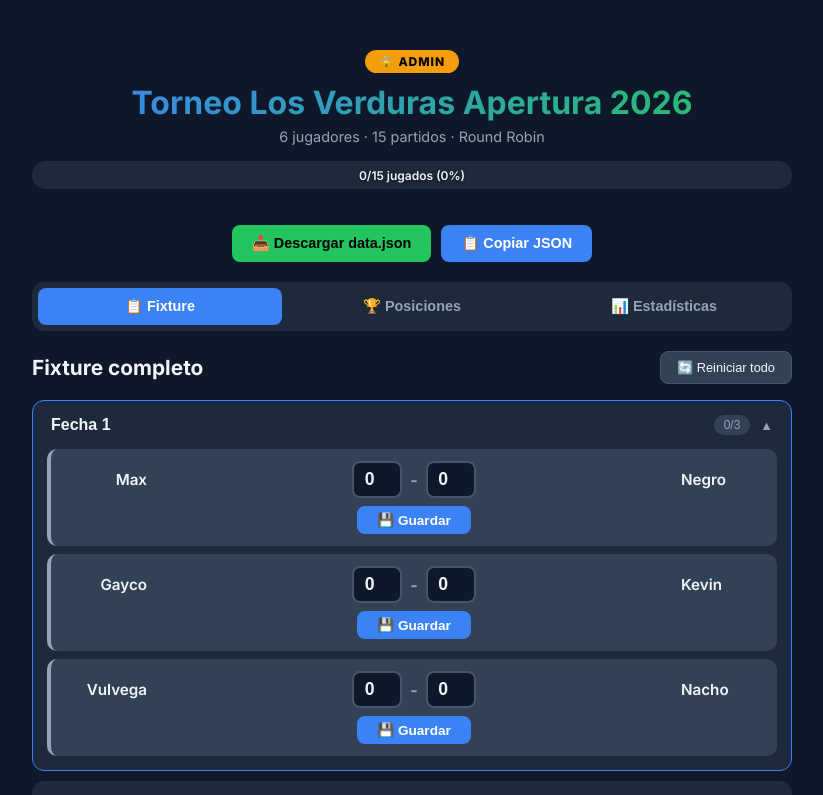
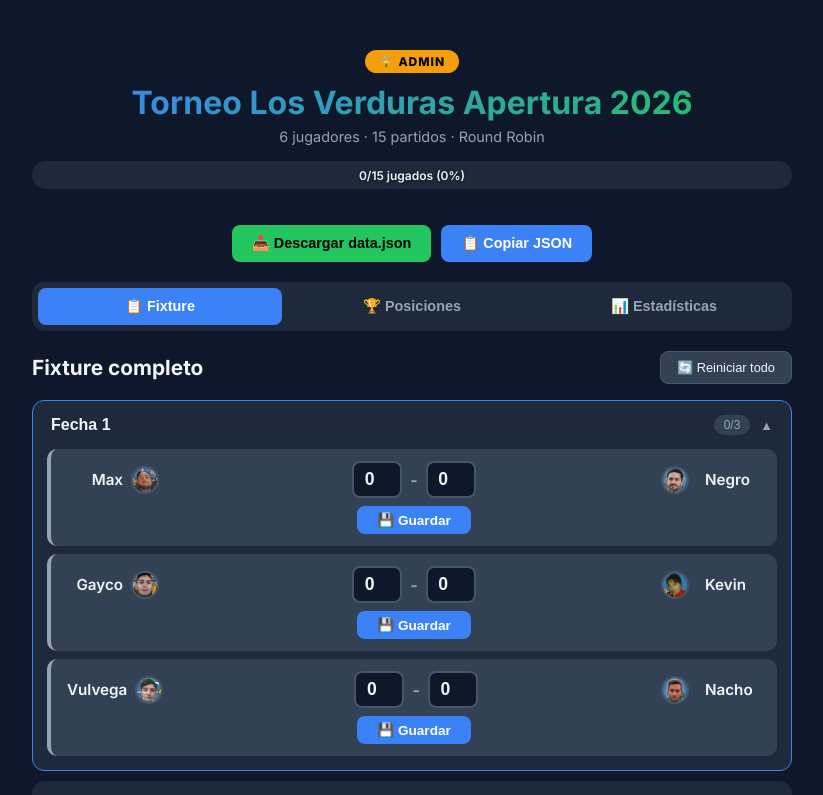
Before and after one commit to maxicopp/fixture-verdura, a Next.js app: page /verdura-admin in a window 1280 px wide. Shown: the top 795 px of the page, without its empty margins (228-1051 px from the left). Built offline with nearby package versions, Linux system fonts and the light colour scheme.

Commit message:
Add avatars to fixture and match cards, align teams properly

```diff
--- a/app/components/MatchDay.jsx
+++ b/app/components/MatchDay.jsx
@@ -41,9 +41,15 @@ function MatchCard({ match, onSave, onReset }) {
     return (
       <div className={`match-card played ${draw ? 'draw' : ''}`}>
         <div className="match-teams">
-          <span className={`team ${homeWin ? 'winner' : ''}`}>{match.home}</span>
+          <span className={`team team-home ${homeWin ? 'winner' : ''}`}>
+            {match.home}
+            <img src={`/players/${match.home.toLowerCase()}.png`} alt={match.home} className="avatar" />
+          </span>
           <span className="score">{match.homeGoals} - {match.awayGoals}</span>
-          <span className={`team ${awayWin ? 'winner' : ''}`}>{match.away}</span>
+          <span className={`team team-away ${awayWin ? 'winner' : ''}`}>
+            <img src={`/players/${match.away.toLowerCase()}.png`} alt={match.away} className="avatar" />
+            {match.away}
+          </span>
         </div>
         <div className="match-actions">
           <button className="btn-sm" onClick={() => setEditing(true)}>✏️</button>
@@ -56,7 +62,10 @@ function MatchCard({ match, onSave, onReset }) {
   return (
     <div className="match-card pending">
       <div className="match-teams">
-        <span className="team">{match.home}</span>
+        <span className="team team-home">
+          {match.home}
+          <img src={`/players/${match.home.toLowerCase()}.png`} alt={match.home} className="avatar" />
+        </span>
         <div className="score-input">
           <input
             type="number"
@@ -74,7 +83,10 @@ function MatchCard({ match, onSave, onReset }) {
             onChange={e => setAg(e.target.value)}
           />
         </div>
-        <span className="team">{match.away}</span>
+        <span className="team team-away">
+          <img src={`/players/${match.away.toLowerCase()}.png`} alt={match.away} className="avatar" />
+          {match.away}
+        </span>
       </div>
       <div className="match-actions">
         <button className="btn-save" onClick={handleSave}>💾 Guardar</button>
--- a/app/globals.css
+++ b/app/globals.css
@@ -175,10 +175,19 @@ body {
 .team {
   font-weight: 600;
   font-size: 0.95rem;
-  min-width: 80px;
+  min-width: 100px;
+  display: flex;
+  align-items: center;
+  gap: 8px;
 }
-.team:first-child { text-align: right; }
-.team:last-child { text-align: left; }
+.team-home {
+  justify-content: flex-end;
+  text-align: right;
+}
+.team-away {
+  justify-content: flex-start;
+  text-align: left;
+}
 .team.winner { color: var(--success); }
 
 .score {
```
Also changed, not shown: app/page.jsx (+16 -4 lines).
